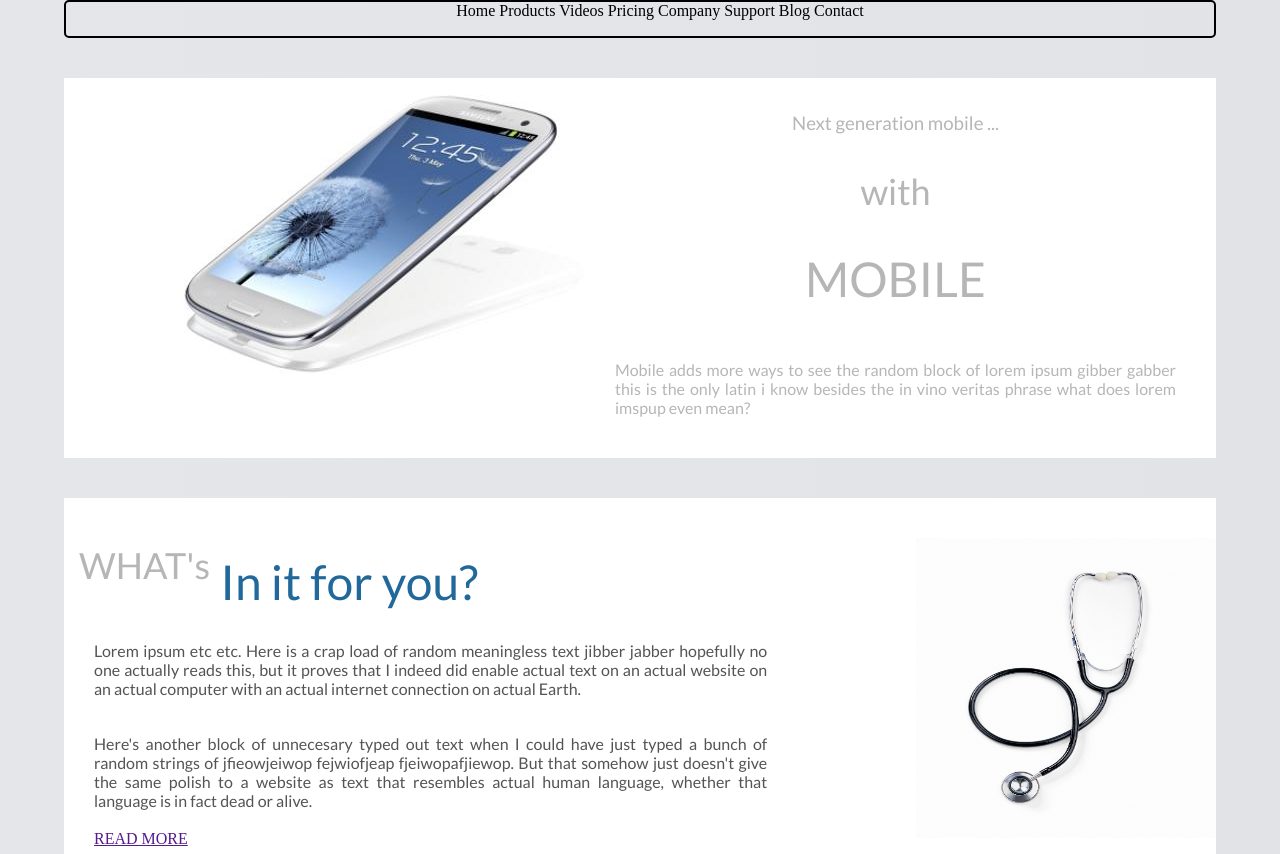
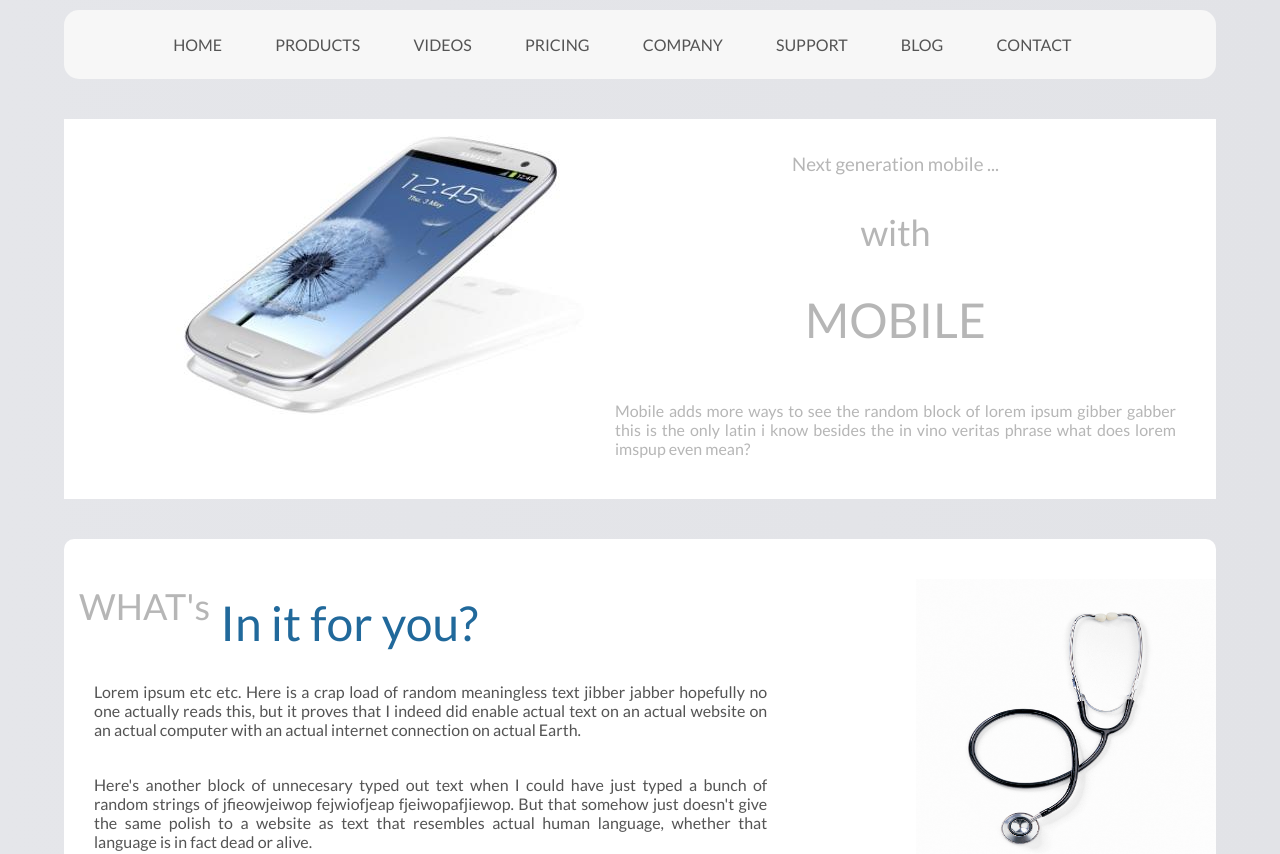
Before and after one commit to chelseamiller/frontenddev, a plain HTML site: page NextGen from PSD/index.html in a window 1280 px wide. Shown: the top 854 px of the page. Drawn offline with Linux system fonts and the light colour scheme.

Commit message:
Colors and text

```diff
--- a/NextGen from PSD/CSS/main.css
+++ b/NextGen from PSD/CSS/main.css
@@ -10,19 +10,25 @@ body {
 
 nav {
 	text-align: center;
-	margin-top: 0px;
-	border-radius: 5px;
-	border: 2px solid black;
+	margin-top: 10px;
+	border-radius: 15px;
+	/* border: 2px solid black; */
 	margin-bottom: 40px;
+	background-color: #f7f7f7;
+	font-family: 'Lato', sans-serif;
+	color: #545454;
 }
 
 nav ul {
 	margin-top: 0px;
+	text-transform: uppercase;
+	width: 90%;
 }
 
 nav li {
 	display: inline-block;
 	list-style-type: none;
+	padding: 25px;
 }
 
 h1 {
@@ -111,6 +117,7 @@ p {
 	background-repeat: no-repeat;
 	background-position: right;
 	background-size: 300px 300px;
+	border-radius: 10px;
 }
 
 .whyus h1 {
```
